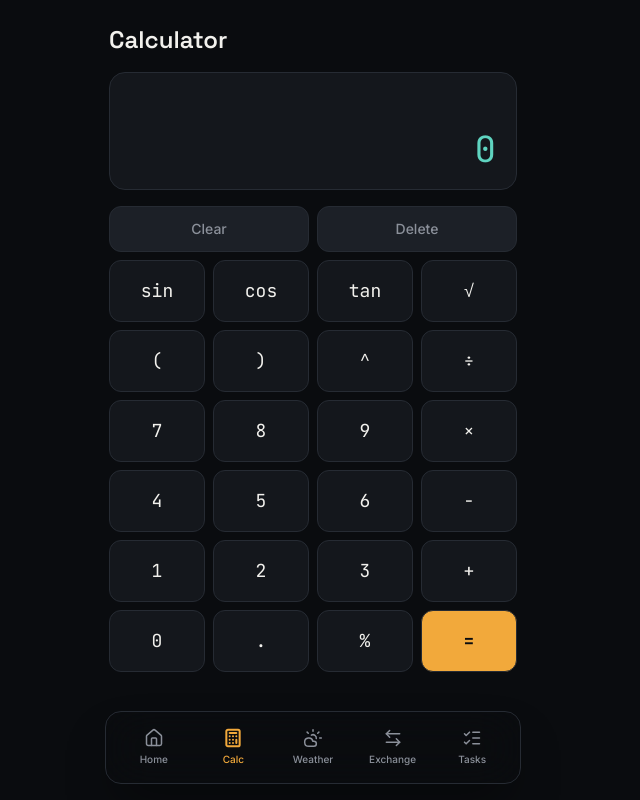
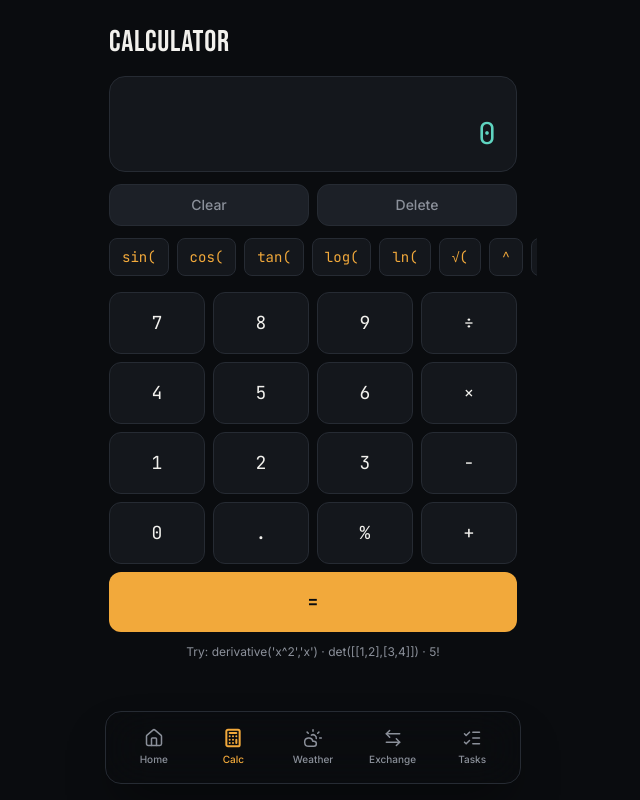
Before and after one commit to AbelXeon/DayFlow, a Next.js app: page /calculator in a window 1280 px wide. Shown: the whole page, without its empty margins (327-967 px from the left). Built offline with nearby package versions, Linux system fonts and the light colour scheme.

Commit message:
updated the calcuater and the todo app

```diff
--- a/app/calculator/page.tsx
+++ b/app/calculator/page.tsx
@@ -1,114 +1,106 @@
 "use client";
 
 import { useState } from "react";
+import { evaluate, format } from "mathjs";
 
-const buttons = [
-  ["sin", "cos", "tan", "√"],
-  ["(", ")", "^", "÷"],
-  ["7", "8", "9", "×"],
-  ["4", "5", "6", "−"],
-  ["1", "2", "3", "+"],
-  ["0", ".", "%", "="],
+const sciStrip = [
+  "sin(", "cos(", "tan(", "log(", "ln(", "√(",
+  "^", "!", "mod", "(", ")", "π", "e",
+  "x", ",", "'", "[", "]", "det(", "inv(", "derivative(",
 ];
 
-const SAFE_PATTERN = /^[0-9+\-*/^().%\sA-Za-z]*$/;
+const pad = [
+  ["7", "8", "9", "÷"],
+  ["4", "5", "6", "×"],
+  ["1", "2", "3", "−"],
+  ["0", ".", "%", "+"],
+];
 
-function sanitizeAndEval(expr: string): string {
-  if (!SAFE_PATTERN.test(expr)) return "Error";
-  let js = expr
+function toMathExpr(raw: string) {
+  return raw
     .replace(/×/g, "*")
     .replace(/÷/g, "/")
     .replace(/−/g, "-")
-    .replace(/√/g, "Math.sqrt")
-    .replace(/sin/g, "Math.sin")
-    .replace(/cos/g, "Math.cos")
-    .replace(/tan/g, "Math.tan")
-    .replace(/\^/g, "**");
-
-  if (!/^[0-9+\-*/.()%\sA-Za-z]*$/.test(js)) return "Error";
-  // final guard: only allow Math.* identifiers, nothing else alphabetic
-  const stripped = js.replace(/Math\.[a-z]+/g, "");
-  if (/[A-Za-z]/.test(stripped)) return "Error";
-
-  try {
-    // eslint-disable-next-line no-new-func
-    const result = Function(`"use strict"; return (${js})`)();
-    if (typeof result !== "number" || !isFinite(result)) return "Error";
-    return String(Math.round(result * 1e10) / 1e10);
-  } catch {
-    return "Error";
-  }
+    .replace(/√\(/g, "sqrt(")
+    .replace(/π/g, "pi");
 }
 
 export default function CalculatorPage() {
   const [display, setDisplay] = useState("0");
-  const [expr, setExpr] = useState("");
 
-  function press(val: string) {
-    if (val === "=") {
-      const result = sanitizeAndEval(expr || display);
-      setDisplay(result);
-      setExpr(result === "Error" ? "" : result);
-      return;
+  function insert(val: string) {
+    setDisplay((d) => (d === "0" && !["(", "√(", "π", "e"].includes(val) ? val : d + val));
+  }
+
+  function calculate() {
+    try {
+      const result = evaluate(toMathExpr(display));
+      setDisplay(format(result, { precision: 12 }));
+    } catch {
+      setDisplay("Error");
     }
-    if (["sin", "cos", "tan", "√"].includes(val)) {
-      const next = (expr || (display !== "0" ? display : "")) + val + "(";
-      setExpr(next);
-      setDisplay(next);
-      return;
-    }
-    const next = (expr || (display === "0" ? "" : display)) + val;
-    setExpr(next);
-    setDisplay(next);
   }
 
   function clear() {
     setDisplay("0");
-    setExpr("");
   }
 
   function backspace() {
-    const next = (expr || display).slice(0, -1);
-    setExpr(next);
-    setDisplay(next || "0");
+    setDisplay((d) => (d.length <= 1 ? "0" : d.slice(0, -1)));
   }
 
   return (
-    <div className="px-5 pt-6 flex flex-col h-[calc(100vh-8rem)]">
-      <h1 className="font-display text-2xl font-semibold mb-4">Calculator</h1>
+    <div className="px-5 pt-6">
+      <h1 className="font-display text-3xl tracking-wide mb-4">Calculator</h1>
 
-      <div className="rounded-2xl border border-border bg-surface flex-1 flex flex-col justify-end p-5 mb-4">
-        <p className="font-mono text-data text-4xl text-right break-all">{display}</p>
+      <div className="rounded-2xl border border-border bg-surface p-5 mb-3 min-h-[6rem] flex items-end">
+        <p className="font-mono text-data text-3xl text-right break-all w-full">{display}</p>
       </div>
 
-      <div className="flex gap-2 mb-2">
-        <button
-          onClick={clear}
-          className="flex-1 rounded-xl bg-surface-elevated border border-border py-3 text-sm font-medium text-muted"
-        >
+      <div className="flex gap-2 mb-3">
+        <button onClick={clear} className="flex-1 rounded-xl bg-surface-elevated border border-border py-2.5 text-sm font-medium text-muted">
           Clear
         </button>
-        <button
-          onClick={backspace}
-          className="flex-1 rounded-xl bg-surface-elevated border border-border py-3 text-sm font-medium text-muted"
-        >
+        <button onClick={backspace} className="flex-1 rounded-xl bg-surface-elevated border border-border py-2.5 text-sm font-medium text-muted">
           Delete
         </button>
       </div>
 
-      <div className="grid grid-cols-4 gap-2">
-        {buttons.flat().map((b) => (
+      {/* Scientific functions — scrolls sideways so it never pushes the pad off-screen */}
+      <div className="flex gap-2 overflow-x-auto pb-3 mb-1 -mx-5 px-5 no-scrollbar">
+        {sciStrip.map((b) => (
           <button
             key={b}
-            onClick={() => press(b)}
-            className={`rounded-xl py-4 font-mono text-lg border border-border active:scale-95 transition-transform ${
-              b === "=" ? "bg-accent text-bg font-semibold" : "bg-surface text-text"
-            }`}
+            onClick={() => insert(b)}
+            className="flex-shrink-0 rounded-lg bg-surface border border-border px-3 py-2 font-mono text-sm text-accent"
           >
             {b}
           </button>
         ))}
       </div>
+
+      <div className="grid grid-cols-4 gap-2">
+        {pad.flat().map((b) => (
+          <button
+            key={b}
+            onClick={() => insert(b)}
+            className="rounded-xl py-4 font-mono text-lg border border-border bg-surface text-text active:scale-95 transition-transform"
+          >
+            {b}
+          </button>
+        ))}
+      </div>
+
+      <button
+        onClick={calculate}
+        className="w-full rounded-xl bg-accent text-bg font-mono text-lg font-semibold py-4 mt-2 active:scale-95 transition-transform"
+      >
+        =
+      </button>
+
+      <p className="text-muted text-xs mt-3 text-center">
+        Try: derivative(&apos;x^2&apos;,&apos;x&apos;) · det([[1,2],[3,4]]) · 5!
+      </p>
     </div>
   );
 }
--- a/app/globals.css
+++ b/app/globals.css
@@ -23,9 +23,22 @@ body {
   overscroll-behavior-y: none;
 }
 
+/* Mobile Safari/Chrome give form controls system default colors
+   unless you force them — this is why your typed text was invisible. */
+input, select, textarea {
+  color: var(--text);
+  background-color: transparent;
+  -webkit-appearance: none;
+  appearance: none;
+}
+
 @media (prefers-reduced-motion: reduce) {
   *, *::before, *::after {
     animation-duration: 0.01ms !important;
     transition-duration: 0.01ms !important;
   }
 }
+
+
+.no-scrollbar::-webkit-scrollbar { display: none; }
+.no-scrollbar { scrollbar-width: none; }
--- a/app/layout.tsx
+++ b/app/layout.tsx
@@ -1,12 +1,12 @@
 import type { Metadata, Viewport } from "next";
-import { Space_Grotesk, Inter, JetBrains_Mono } from "next/font/google";
+import { Bebas_Neue, Inter, JetBrains_Mono } from "next/font/google";
 import "./globals.css";
 import BottomNav from "../components/BottomNav";
 
-const spaceGrotesk = Space_Grotesk({
+const bebasNeue = Bebas_Neue({
   subsets: ["latin"],
-  variable: "--font-space-grotesk",
-  weight: ["500", "600", "700"],
+  variable: "--font-bebas",
+  weight: "400",
 });
 const inter = Inter({ subsets: ["latin"], variable: "--font-inter" });
 const jetbrainsMono = JetBrains_Mono({
@@ -34,7 +34,7 @@ export default function RootLayout({
   children: React.ReactNode;
 }) {
   return (
-    <html lang="en" className={`${spaceGrotesk.variable} ${inter.variable} ${jetbrainsMono.variable}`}>
+    <html lang="en" className={`${bebasNeue.variable} ${inter.variable} ${jetbrainsMono.variable}`}>
       <body className="font-body bg-bg text-text min-h-screen">
         <div className="mx-auto max-w-md min-h-screen flex flex-col relative">
           <main className="flex-1 pb-24">{children}</main>
--- a/package.json
+++ b/package.json
@@ -10,6 +10,7 @@
   },
   "dependencies": {
     "lucide-react": "^1.34.0",
+    "mathjs": "^15.2.0",
     "next": "14.2.35",
     "ogl": "^1.0.11",
     "react": "^18",
--- a/tailwind.config.ts
+++ b/tailwind.config.ts
@@ -14,11 +14,11 @@ const config: Config = {
         accent: "var(--accent)",
         data: "var(--accent-data)",
       },
-      fontFamily: {
-        display: ["var(--font-space-grotesk)"],
-        body: ["var(--font-inter)"],
-        mono: ["var(--font-jetbrains)"],
-      },
+fontFamily: {
+  display: ["var(--font-bebas)"],
+  body: ["var(--font-inter)"],
+  mono: ["var(--font-jetbrains)"],
+},
     },
   },
   plugins: [],
```
Also changed, not shown: app/todo/page.tsx (+54 -30 lines), 1 other file (tests, documents, lock files or other folders).
